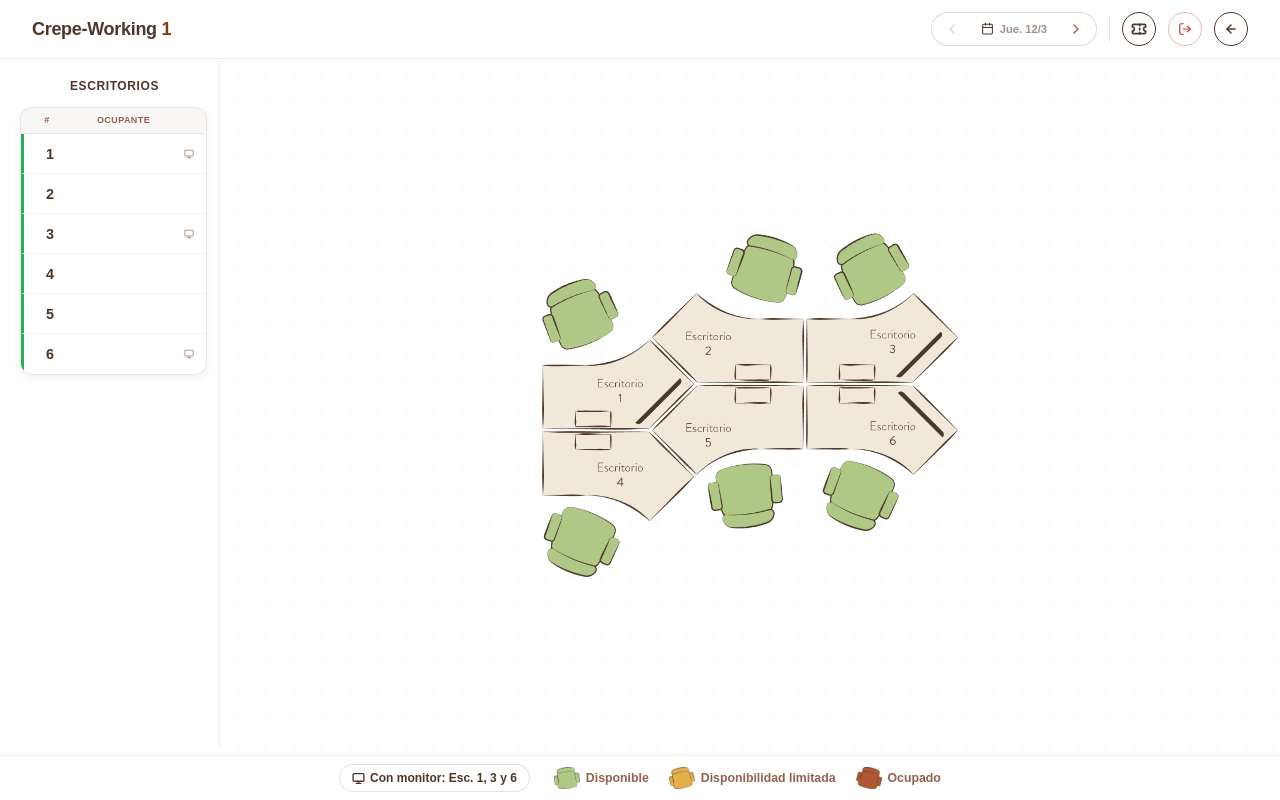
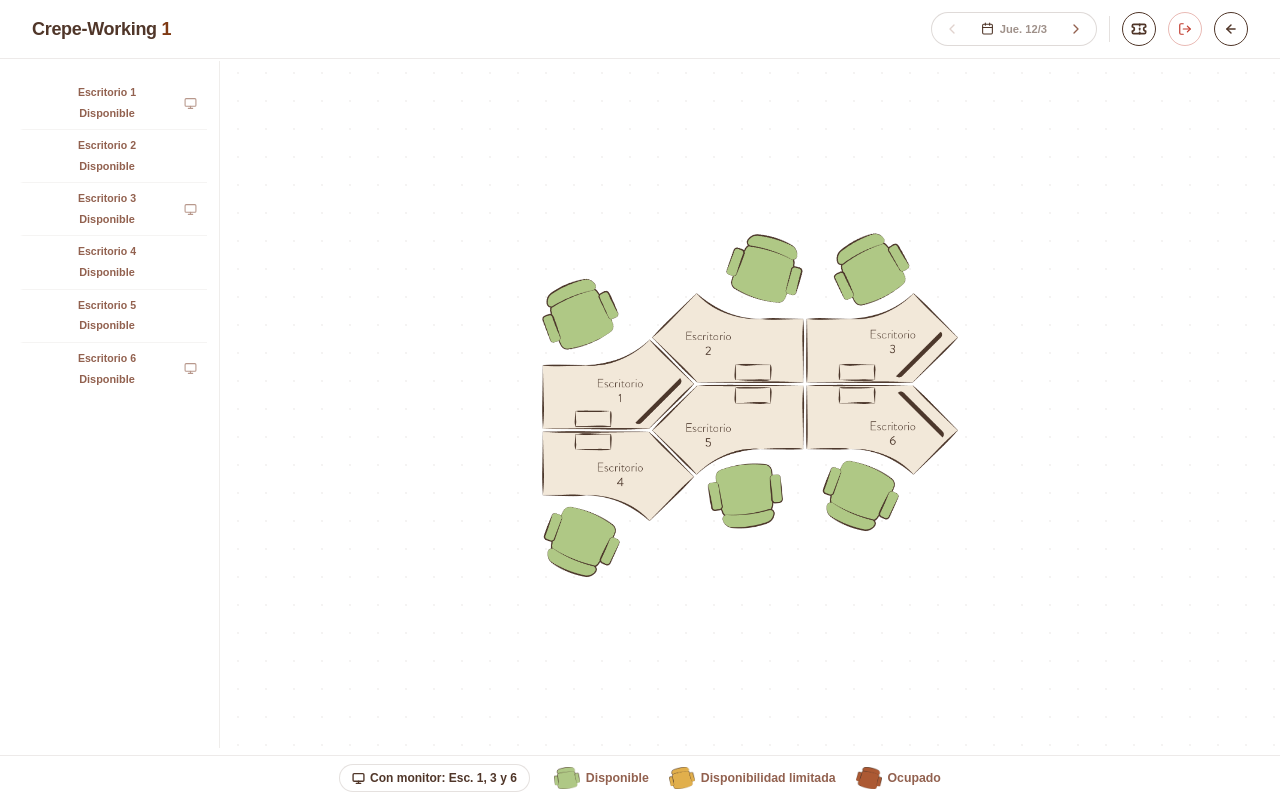
Before and after one commit to Siliatu1/crepe_working_new, a React (Vite) app: page /reservas in a window 1280 px wide. Built offline with nearby package versions, Linux system fonts and the light colour scheme; no server answers.

Commit message:
Update Reservas.jsx

```diff
--- a/src/assets/componentes/Reservas.jsx
+++ b/src/assets/componentes/Reservas.jsx
@@ -37,7 +37,6 @@ const SILLAS = [
 // ─── Días y fecha ─────────────────────────────────────────────────────────────
 const DIAS_CORTO = ['Dom', 'Lun', 'Mar', 'Mié', 'Jue', 'Vie', 'Sáb'];
 
-/** Genera los próximos `n` días hábiles a partir de hoy (incluye hoy si es hábil) */
 const generarFechasHabiles = (n = 2) => {
   const fechas = [];
   const hoy    = new Date();
@@ -45,10 +44,10 @@ const generarFechasHabiles = (n = 2) => {
   let cursor = new Date(hoy);
   while (fechas.length < n) {
     const dow = cursor.getDay();
-    if (dow !== 0 && dow !== 6) {  // excluye sábado (6) y domingo (0)
-      const dia      = DIAS_CORTO[dow];
-      const dd       = cursor.getDate();
-      const mm       = cursor.getMonth() + 1;
+    if (dow !== 0 && dow !== 6) {
+      const dia          = DIAS_CORTO[dow];
+      const dd           = cursor.getDate();
+      const mm           = cursor.getMonth() + 1;
       const formatoFecha = `${dia}. ${dd}/${mm}`;
       fechas.push({
         date:       new Date(cursor),
@@ -67,10 +66,8 @@ const generarFechasHabiles = (n = 2) => {
 const getReservationWindowForDate = (selectedDate) => {
   const start = new Date(selectedDate);
   start.setHours(5, 0, 0, 0);
-
   const end = new Date(selectedDate);
   end.setHours(17, 0, 0, 0);
-
   return { start, end };
 };
 
@@ -106,7 +103,6 @@ const getNombre    = (r) => r.attributes?.Nombre ?? r.attributes?.documento ?? r
 const getPrimerNombre = (r) => getNombre(r).split(' ')[0];
 const getFoto      = (r) => r.attributes?.foto ?? r.foto ?? null;
 
-/** Obtiene el estado de una reserva, normalizando los diferentes formatos de la API */
 const getEstado = (r) => {
   const estadoRaw = r.attributes?.estado ?? r.estado;
   if (estadoRaw === true || estadoRaw === 'Confirmada' || estadoRaw === 'confirmada' || estadoRaw === 'Completada' || estadoRaw === 'completada') {
@@ -118,10 +114,8 @@ const getEstado = (r) => {
   return 'Pendiente';
 };
 
-/** Verifica si una reserva está activa (no cancelada) */
 const esReservaActiva = (r) => getEstado(r) !== 'Cancelada';
 
-/** Primer nombre + primer apellido */
 const getNombreCorto = (nombre = '') => {
   const partes = nombre.trim().split(/\s+/);
   return partes.length >= 2 ? `${partes[0]} ${partes[1]}` : partes[0] ?? '';
@@ -142,16 +136,16 @@ const turnosBloqueados = (reservas, puestoId) => {
 };
 
 const calcEstado = (reservas, puestoId) => {
-  const rp           = reservas.filter(r => getPuestoId(r) === puestoId && esReservaActiva(r));
-  const tieneAM      = rp.some(r => getHorarioId(r) === H_AM);
-  const tienePM      = rp.some(r => getHorarioId(r) === H_PM);
-  const tieneCompleto= rp.some(r => getHorarioId(r) === H_COMPLETO);
+  const rp            = reservas.filter(r => getPuestoId(r) === puestoId && esReservaActiva(r));
+  const tieneAM       = rp.some(r => getHorarioId(r) === H_AM);
+  const tienePM       = rp.some(r => getHorarioId(r) === H_PM);
+  const tieneCompleto = rp.some(r => getHorarioId(r) === H_COMPLETO);
   if (tieneCompleto || (tieneAM && tienePM)) return 'ocupado';
   if (tieneAM || tienePM)                    return 'limitado';
   return 'disponible';
 };
 
-// ─── Selector de fecha tipo chips ─────────────────────────────────────────────
+// ─── Selector de fecha ────────────────────────────────────────────────────────
 const DateSelector = ({ fechas, fechaIndex, setFechaIndex }) => (
   <div className="reservas-dia-nav">
     <button
@@ -163,7 +157,6 @@ const DateSelector = ({ fechas, fechaIndex, setFechaIndex }) => (
       <ChevronLeft size={16} />
     </button>
 
-    {/* Chip de fecha */}
     <div className="reservas-dia-label" style={{ gap: 6 }}>
       <Calendar size={13} />
       <span style={{ fontSize: '0.7rem', color: 'rgba(80,54,41,0.55)', fontWeight: 600 }}>
@@ -182,85 +175,87 @@ const DateSelector = ({ fechas, fechaIndex, setFechaIndex }) => (
   </div>
 );
 
-// ─── OcupantesPanel ───────────────────────────────────────────────────────────
-const OcupantesPanelContent = ({ reservas }) => (
-  <div className="op-tabla">
-    <div className="op-tabla__head">
-      <span className="op-tabla__head-esc text-label">#</span>
-      <span className="op-tabla__head-info text-label">Ocupante</span>
-    </div>
+// ─── TimeBadge ────────────────────────────────────────────────────────────────
+const TimeBadge = ({ time }) => {
+  if (time === 'am')   return <span className="op-fila__turno op-fila__turno--am">AM</span>;
+  if (time === 'pm')   return <span className="op-fila__turno op-fila__turno--pm">PM</span>;
+  return <span className="op-fila__turno op-fila__turno--full">Todo el día</span>;
+};
+
+// ─── OcupantesPanelContent ────────────────────────────────────────────────────
+const OcupantesPanelContent = ({ reservas, asCard = false }) => {
+  return (
+    <div className={asCard ? 'op-tabla' : undefined}>
       {[1, 2, 3, 4, 5, 6].map(id => {
-      const estado       = calcEstado(reservas, id);
-      const rp           = reservas.filter(r => getPuestoId(r) === id && esReservaActiva(r));
-      const tieneMonitor = CON_MONITOR.includes(id);
-      const vacio        = rp.length === 0;
-
+        const rp   = reservas.filter(r => getPuestoId(r) === id && esReservaActiva(r));
+        const hasM = CON_MONITOR.includes(id);
         return (
-        <div key={id} className={`op-fila op-fila--${estado} ${vacio ? 'op-fila--vacio' : ''}`}>
-          <span className="op-fila__num">{id}</span>
+          <div
+            key={id}
+            className="op-fila"
+            style={{ gridTemplateColumns: '1fr 18px' }}
+          >
+            {/* Ocupantes */}
             <div className="op-fila__personas">
-            {rp.map((r, i) => {
-              const hId   = getHorarioId(r);
-              const hMeta = HORARIO_META[hId];
-              const foto  = getFoto(r);
-              const nombre= getPrimerNombre(r);
+              <span className="text-muted" style={{ fontSize: '0.66rem', fontWeight: 700 }}>
+                Escritorio {id}
+              </span>
+              {rp.length > 0 ? (
+                rp.map((r, i) => {
+                  const hId    = getHorarioId(r);
+                  const meta   = HORARIO_META[hId];
+                  const foto   = getFoto(r);
+                  const nombre = getPrimerNombre(r);
                   return (
                     <div key={i} className="op-fila__persona">
                       {foto && foto !== 'null' ? (
-                    <img src={foto} alt={nombre} className="op-fila__foto" />
+                        <img
+                          src={foto}
+                          alt={nombre}
+                          className="op-fila__foto"
+                        />
                       ) : (
-                    <div className="op-fila__avatar"><User size={11} strokeWidth={2.5} /></div>
+                        <div className="op-fila__avatar">
+                          <User size={10} strokeWidth={2.5} />
+                        </div>
                       )}
-                  <span className="op-fila__nombre">{nombre}</span>
-                  {hMeta && (
-                    <span className={`op-fila__turno op-fila__turno--${hMeta.badgeKey}`}>
-                      {hMeta.badge}
+                      <span className="op-fila__nombre">
+                        {nombre}
+                      </span>
+                      {meta && <TimeBadge time={meta.badgeKey} />}
+                    </div>
+                  );
+                })
+              ) : (
+                <span className="text-muted" style={{ fontSize: '0.68rem', fontWeight: 600 }}>
+                  Disponible
                 </span>
               )}
             </div>
-              );
-            })}
+
+            {/* Icono monitor */}
+            {hasM && (
+              <div className="op-fila__monitor">
+                <Monitor
+                  size={13}
+                  strokeWidth={2}
+                />
               </div>
-          {tieneMonitor && (
-            <span className="op-fila__monitor">
-              <Monitor size={10} strokeWidth={2.5} />
-            </span>
             )}
           </div>
         );
       })}
     </div>
   );
-
-// Estado visual mejorado por fila
-const EstadoLinea = ({ estado }) => {
-  const config = {
-    disponible: { color: '#27ae60', label: 'Libre',     bg: 'rgba(39,174,96,0.1)'  },
-    limitado:   { color: '#f0a500', label: 'Parcial',   bg: 'rgba(240,165,0,0.1)'  },
-    ocupado:    { color: '#e74c3c', label: 'Ocupado',   bg: 'rgba(231,76,60,0.1)'  },
-  }[estado] ?? { color: '#92614F', label: '—', bg: 'transparent' };
-
-  return (
-    <span style={{
-      display: 'inline-flex', alignItems: 'center', gap: 4,
-      fontSize: '0.58rem', fontWeight: 700,
-      padding: '2px 6px', borderRadius: '999px',
-      background: config.bg, color: config.color,
-    }}>
-      <span style={{ width: 5, height: 5, borderRadius: '50%', background: config.color, flexShrink: 0 }} />
-      {config.label}
-    </span>
-  );
 };
 
-// Wrapper panel desktop + drawer móvil
+// ─── OcupantesPanel — wrapper desktop + drawer móvil ─────────────────────────
 const OcupantesPanel = ({ reservas }) => {
   const [drawerOpen, setDrawerOpen] = React.useState(false);
   return (
     <>
       {/* Desktop/tablet */}
       <div className="ocupantes-panel">
-        <div className="ocupantes-panel__titulo text-label">Escritorios</div>
         <OcupantesPanelContent reservas={reservas} />
       </div>
 
@@ -279,7 +274,6 @@ const OcupantesPanel = ({ reservas }) => {
         <div className="ocupantes-drawer-backdrop" onClick={() => setDrawerOpen(false)}>
           <div className="ocupantes-drawer" onClick={e => e.stopPropagation()}>
             <div className="ocupantes-drawer__header">
-              <span className="text-label">Estado de escritorios</span>
               <button
                 className="ocupantes-drawer__close btn-outline"
                 onClick={() => setDrawerOpen(false)}
@@ -289,12 +283,33 @@ const OcupantesPanel = ({ reservas }) => {
               </button>
             </div>
             <div className="ocupantes-drawer__body">
-              <OcupantesPanelContent reservas={reservas} />
+              <OcupantesPanelContent reservas={reservas} asCard />
             </div>
           </div>
         </div>
       )}
     </>
+  );
+};
+
+// ─── EstadoLinea ──────────────────────────────────────────────────────────────
+const EstadoLinea = ({ estado }) => {
+  const config = {
+    disponible: { color: '#27ae60', label: 'Libre',   bg: 'rgba(39,174,96,0.1)'  },
+    limitado:   { color: '#f0a500', label: 'Parcial', bg: 'rgba(240,165,0,0.1)'  },
+    ocupado:    { color: '#e74c3c', label: 'Ocupado', bg: 'rgba(231,76,60,0.1)'  },
+  }[estado] ?? { color: '#92614F', label: '—', bg: 'transparent' };
+
+  return (
+    <span style={{
+      display: 'inline-flex', alignItems: 'center', gap: 4,
+      fontSize: '0.58rem', fontWeight: 700,
+      padding: '2px 6px', borderRadius: '999px',
+      background: config.bg, color: config.color,
+    }}>
+      <span style={{ width: 5, height: 5, borderRadius: '50%', background: config.color, flexShrink: 0 }} />
+      {config.label}
+    </span>
   );
 };
 
@@ -319,11 +334,11 @@ const BookingCard = ({
 
   if (!escritorioId) return null;
 
-  const bloq            = turnosBloqueados(reservas, escritorioId);
-  const todoBloqueado   = bloq.size >= 3;
-  const tieneMonitor    = CON_MONITOR.includes(escritorioId);
-  const horarioSelObj   = horarios.find(h => h.id === horarioSelId);
-  const puedeReservar   = canReserveNow && !yaReservoHoy && !todoBloqueado && !!horarioSelId && !reservaOk;
+  const bloq          = turnosBloqueados(reservas, escritorioId);
+  const todoBloqueado = bloq.size >= 3;
+  const tieneMonitor  = CON_MONITOR.includes(escritorioId);
+  const horarioSelObj = horarios.find(h => h.id === horarioSelId);
+  const puedeReservar = canReserveNow && !yaReservoHoy && !todoBloqueado && !!horarioSelId && !reservaOk;
 
   const aviso = !canReserveNow
     ? reserveWindowMessage
@@ -367,7 +382,6 @@ const BookingCard = ({
             <span className="booking-escritorio-nombre">Escritorio {escritorioId}</span>
             {tieneMonitor && <span className="booking-badge-monitor">Con monitor</span>}
           </div>
-          {/* Estado del escritorio */}
           <div style={{ marginTop: 6 }}>
             <EstadoLinea estado={calcEstado(reservas, escritorioId)} />
           </div>
@@ -439,9 +453,9 @@ const BookingCard = ({
             onClick={() => puedeReservar && onConfirm(horarioSelObj)}
             disabled={reservando || !puedeReservar}
           >
-            {reservaOk      ? '¡Listo!'        :
-             reservando     ? 'Reservando…'     :
-             !puedeReservar ? 'No disponible'   :
+            {reservaOk      ? '¡Listo!'       :
+             reservando     ? 'Reservando…'    :
+             !puedeReservar ? 'No disponible'  :
                               'Reservar'}
           </button>
         </div>
@@ -458,20 +472,18 @@ export default function Reservas() {
   const usuario  = location.state?.datosEmpleado ?? null;
   const esAdmin  = usuario && ADMINS.includes(String(usuario.document_number));
 
-  // Fechas hábiles (hoy y mañana solamente)
   const FECHAS = React.useMemo(() => generarFechasHabiles(2), []);
 
-  const [fechaIndex,    setFechaIndex]    = useState(0);
-  const [horarios,      setHorarios]      = useState([]);
-  const [reservas,      setReservas]      = useState([]);
-  const [loadingR,      setLoadingR]      = useState(false);
-  const [hoverId,       setHoverId]       = useState(null);
-  const [selectedId,    setSelectedId]    = useState(null);
-  const [reservando,    setReservando]    = useState(false);
-  const [reservaOk,     setReservaOk]     = useState(false);
-  const [reservaErr,    setReservaErr]    = useState(null);
-  const [ultimaSync,    setUltimaSync]    = useState(null);
-  const [mostrarMisRes, setMostrarMisRes] = useState(false);
+  const [fechaIndex,  setFechaIndex]  = useState(0);
+  const [horarios,    setHorarios]    = useState([]);
+  const [reservas,    setReservas]    = useState([]);
+  const [loadingR,    setLoadingR]    = useState(false);
+  const [hoverId,     setHoverId]     = useState(null);
+  const [selectedId,  setSelectedId]  = useState(null);
+  const [reservando,  setReservando]  = useState(false);
+  const [reservaOk,   setReservaOk]   = useState(false);
+  const [reservaErr,  setReservaErr]  = useState(null);
+  const [ultimaSync,  setUltimaSync]  = useState(null);
 
   const fechaActual = FECHAS[fechaIndex];
   const fechaISO    = fechaActual.iso;
@@ -514,7 +526,6 @@ export default function Reservas() {
 
   useRealtimeSync(cargarReservas);
 
-  // Si la silla seleccionada se ocupa: deseleccionar sin recargar página
   useEffect(() => {
     if (selectedId && calcEstado(reservas, selectedId) === 'ocupado') {
       setSelectedId(null);
@@ -567,13 +578,13 @@ export default function Reservas() {
     }
   };
 
-  const getSilla    = (id) => {
+  const getSilla   = (id) => {
     const e = calcEstado(reservas, id);
     if (e === 'ocupado')  return sillaOcu;
     if (e === 'limitado') return sillaLim;
     return sillaDis;
   };
-  const getTooltip  = (id) => {
+  const getTooltip = (id) => {
     const e = calcEstado(reservas, id);
     if (e === 'ocupado')  return 'Escritorio lleno — sin turnos disponibles';
     if (e === 'limitado') return 'Clic para ver turnos disponibles';
@@ -599,8 +610,6 @@ export default function Reservas() {
           </div>
 
           <div className="reservas-header-right" style={{ flexWrap: 'nowrap' }}>
-
-            {/* Selector de fecha mejorado */}
             <DateSelector
               fechas={FECHAS}
               fechaIndex={fechaIndex}
@@ -609,7 +618,6 @@ export default function Reservas() {
 
             <div style={{ width: 1, height: 26, background: 'rgba(80,54,41,0.15)', flexShrink: 0 }} />
 
-            {/* Panel / Admin */}
             <button
               className="btn-outline"
               style={{ width: 34, height: 34, padding: 0, display: 'flex', alignItems: 'center', justifyContent: 'center', borderRadius: '999px', flexShrink: 0 }}
@@ -619,7 +627,6 @@ export default function Reservas() {
               {esAdmin ? <Shield size={14} strokeWidth={2.5} /> : <Ticket size={16} strokeWidth={2.5} color="#503629" />}
             </button>
 
-            {/* Cerrar sesión */}
             <button
               className="btn-outline"
               style={{
@@ -635,7 +642,6 @@ export default function Reservas() {
               <LogOut size={14} strokeWidth={2} />
             </button>
 
-            {/* Atrás */}
             <button
               className="btn-outline reservas-btn-atras"
               style={{ width: 34, height: 34, padding: 0, display: 'flex', alignItems: 'center', justifyContent: 'center', borderRadius: '999px', flexShrink: 0 }}
@@ -704,9 +710,9 @@ export default function Reservas() {
           </div>
           <div style={{ display: 'flex', alignItems: 'center', gap: 20 }}>
             {[
-              { img: sillaDis, label: 'Disponible'             },
-              { img: sillaLim, label: 'Disponibilidad limitada' },
-              { img: sillaOcu, label: 'Ocupado'                 },
+              { img: sillaDis, label: 'Disponible'              },
+              { img: sillaLim, label: 'Disponibilidad limitada'  },
+              { img: sillaOcu, label: 'Ocupado'                  },
             ].map(({ img, label }) => (
               <div key={label} className="reservas-leyenda-item">
                 <img src={img} alt={label} className="reservas-leyenda-img" />
```
Also changed, not shown: src/styles/components/_components.scss (+7 -5 lines). Lines whose indentation alone changed are shown as unchanged.
